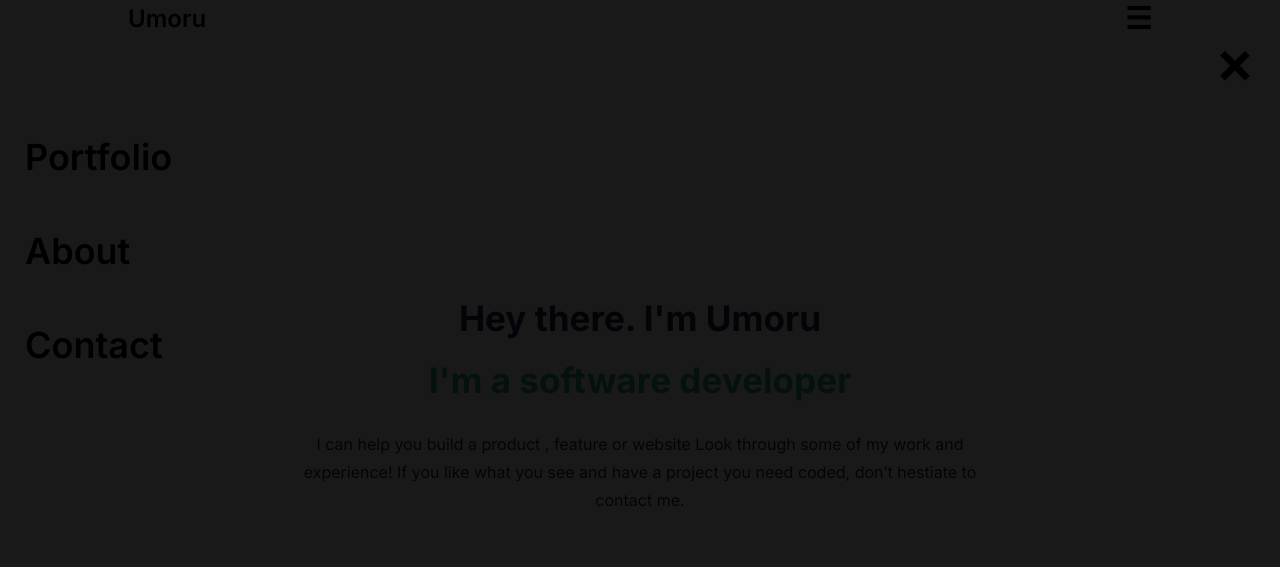
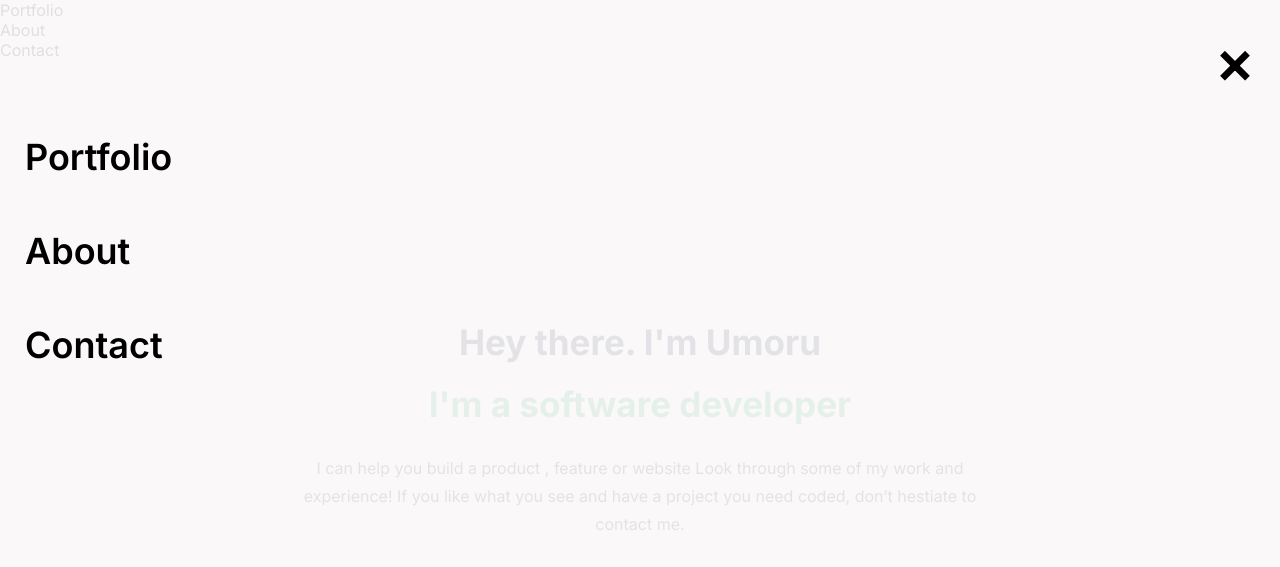
Before and after one commit to azeezumoru/azeezumoru.github.io, a website: page index.html in a window 1280 px wide. Shown: the top 567 px of the page. Drawn offline with Linux system fonts and the light colour scheme.

Commit message:
update the html and css file

```diff
--- a/index.html
+++ b/index.html
@@ -38,10 +38,14 @@
               </div>
               <div class="nav-section">
                 <a href="#home" class="active">Umoru</a>
-                <span style="font-size:30px;cursor:pointer" class="openbtn" onclick="openNav()">&#9776;</span>
+                <span style="font-size:22px;cursor:pointer" class="openbtn" onclick="openNav()">&#9776;</span>
               </div>
-
       </nav>
+      <div class="desktop-nav">
+        <a href="#portfolio">Portfolio</a>
+        <a href="#about">About</a>
+        <a href="#contact">Contact</a>
+      </div>
     </header>
 <section class="hero" id="portfolio">
   <div class="bold-text">
--- a/style.css
+++ b/style.css
@@ -27,8 +27,8 @@ a {
   z-index: 1;
   top: 0;
   right: 0;
-  background-color: rgb(0, 0, 0);
-  background-color: rgba(0, 0, 0, 0.9);
+  background-color: white;
+  background-color: rgba(250, 248, 248, 0.9);
   overflow-x: hidden;
   transition: 0.5s;
 }
@@ -74,6 +74,14 @@ a {
   font-size: 24px;
   font-weight: 600;
 }
+
+.active {
+  font-size: 18px;
+}
+
+/* .openbtn span {
+  font-size: 12px;
+} */
 
 .wrapper {
   height: 100vh;
@@ -662,6 +670,10 @@ textarea::placeholder {
     justify-content: center;
   }
 
+  .nav-section {
+    display: none;
+  }
+
   .desktop-menu {
     list-style: none;
     padding: 0;
@@ -675,6 +687,12 @@ textarea::placeholder {
     letter-spacing: 0;
     text-align: center;
     color: #344563;
+  }
+
+  .desktop-nav a {
+    display: flex;
+    align-items: center;
+    gap: 12px;
   }
 
   .contact-form-list li {
```
Also changed, not shown: port.js (+5 -2 lines).
